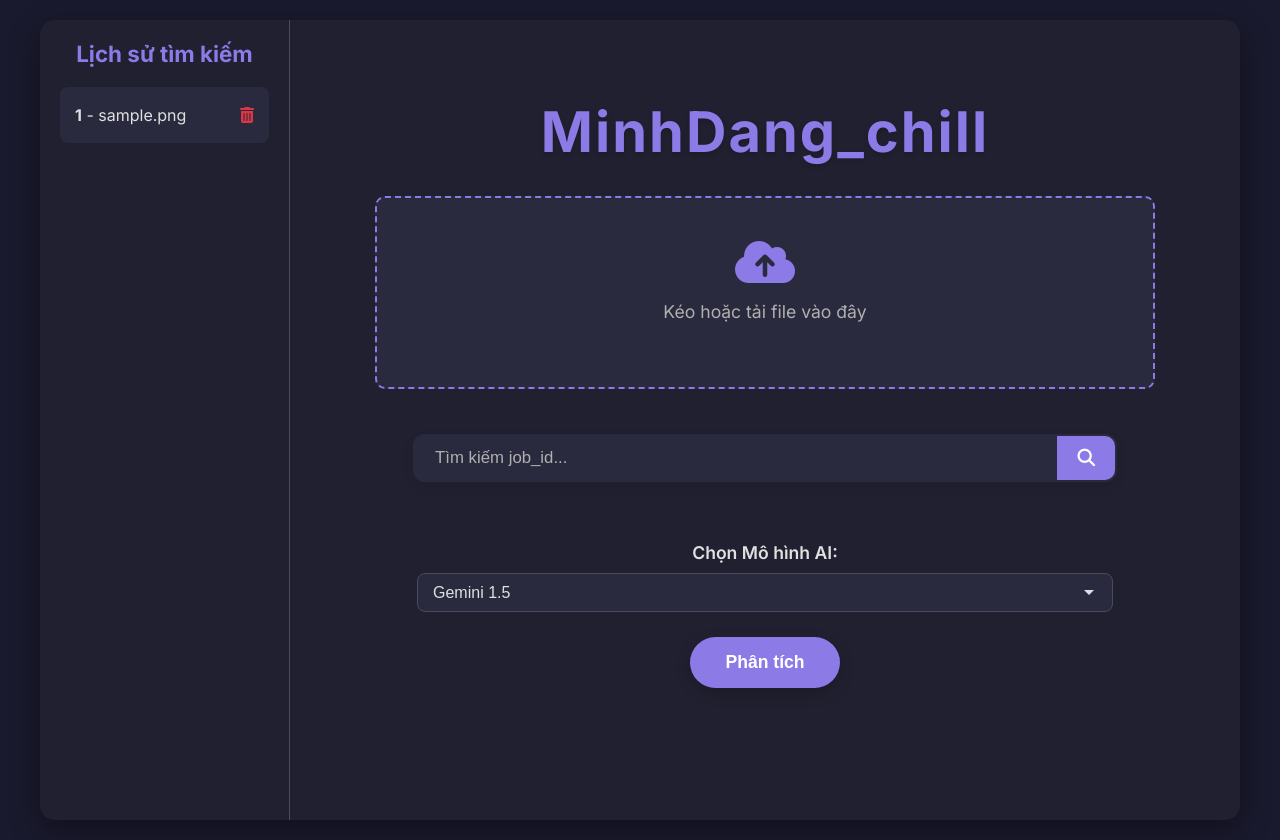
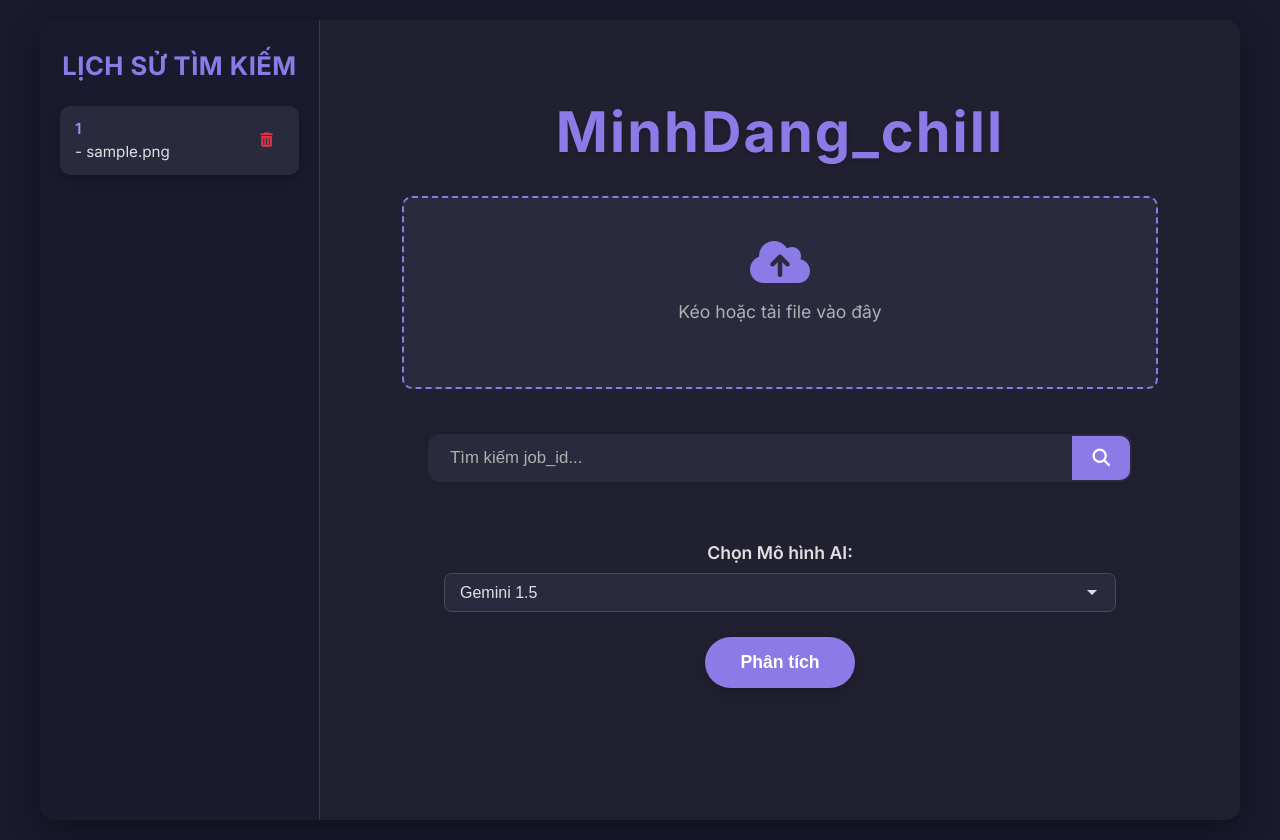
Before and after one commit to MinhDang134/Audio_text, a FastAPI app: page / in a window 1280 px wide. Run offline with FastAPI, Linux system fonts and the light colour scheme; tables that the repository leaves empty hold one stand-in row (values such as "Sample post").

Commit message:
update ui/ux

````diff
--- a/main.py
+++ b/main.py
@@ -54,7 +54,34 @@ except Exception as e:
     model_hai = None
 
 prompt_instructions = """
-*câu hỏi 1:* viết chi tiết toàn bộ cuộc hội thoại ra , chia ra người khách hàng là speaker 1 , còn nhân viên chăm sóc khách hàng là speaker 2 , phân tích chuẩn từng câu từng chữ nhất có thể , và hiển thị luôn thời gian đối tượng nói từng câu
+
+Bạn là một công cụ phân tích cuộc hội thoại. Nhiệm vụ của bạn là phân tích một đoạn hội thoại được cung cấp, xác định người nói (Speaker 1 là khách hàng, Speaker 2 là nhân viên chăm sóc khách hàng), ghi lại từng câu nói một cách chính xác và kèm theo thời gian tương ứng của mỗi câu. Kết quả phải được trả về dưới định dạng JSON chuẩn. xuống dòng đàng hoàng cho tôi nhé đừng in cả một cục
+
+---
+
+**Định dạng JSON mong muốn:**
+
+```json
+{
+  "conversation_id": "ID_cuoc_hoi_thoai_nay",
+  "speakers": {
+    "speaker1_role": "customer",
+    "speaker2_role": "customer_service_representative"
+  },
+  "dialogue": [
+    {
+      "speaker": "speaker1",
+      "timestamp": "HH:MM:SS",
+      "text": "Câu nói của speaker 1."
+    },
+    {
+      "speaker": "speaker2",
+      "timestamp": "HH:MM:SS",
+      "text": "Câu nói của speaker 2."
+    },
+    // ... các đoạn hội thoại tiếp theo
+  ]
+}
 """
 
 def send_to_webhook(payload: dict, job_id: str):
--- a/static/style.css
+++ b/static/style.css
@@ -7,7 +7,7 @@ body {
     margin: 0;
     display: flex;
     justify-content: center;
-    align-items: flex-end;
+    align-items: flex-start; /* Changed to flex-start for better top alignment */
     min-height: 100vh;
     box-sizing: border-box;
     padding: 20px;
@@ -23,24 +23,29 @@ body {
     border-radius: 15px;
     overflow: hidden;
     box-shadow: 0 10px 30px rgba(0, 0, 0, 0.4);
+    background-color: #202030; /* Added a background color for the wrapper */
 }
 
 .history-sidebar {
-    width: 250px;
-    background-color: #202030;
-    padding: 20px;
-    border-right: 1px solid #4a4a5c;
+    width: 280px; /* Tăng chiều rộng để nội dung dễ đọc hơn */
+    background-color: #1a1a2e; /* Nền tối hơn để tạo sự tương phản */
+    padding: 30px 20px; /* Tăng padding */
+    border-right: 1px solid #3a3a4a; /* Đường viền nhẹ nhàng hơn */
     overflow-y: auto;
     box-sizing: border-box;
     flex-shrink: 0;
+    position: relative; /* Thêm để đặt scrollbar */
 }
 
 .history-sidebar h2 {
     margin-top: 0;
-    font-size: 1.4em;
+    font-size: 1.6em; /* Cỡ chữ lớn hơn */
     color: #8c7ae6;
-    margin-bottom: 20px;
+    margin-bottom: 25px; /* Khoảng cách dưới lớn hơn */
     text-align: center;
+    font-weight: 700;
+    letter-spacing: 0.5px;
+    text-transform: uppercase;
 }
 
 .history-list {
@@ -49,42 +54,64 @@ body {
     margin: 0;
 }
 
-
 .history-item {
     display: flex;
     justify-content: space-between;
     align-items: center;
-    padding: 8px 0;
-    border-bottom: 1px solid #35354a;
-    background-color: #2a2a3e;
-    border-radius: 8px;
-    margin-bottom: 8px;
-    transition: background-color 0.2s ease, box-shadow 0.2s ease;
+    padding: 12px 15px; /* Tăng padding */
+    border-radius: 10px; /* Bo tròn nhiều hơn */
+    margin-bottom: 10px; /* Khoảng cách giữa các mục */
+    background-color: #2a2a3e; /* Nền của từng mục */
+    box-shadow: 0 4px 10px rgba(0, 0, 0, 0.2); /* Đổ bóng nhẹ nhàng */
+    transition: background-color 0.2s ease, transform 0.2s ease, box-shadow 0.2s ease;
+    position: relative; /* Để sử dụng pseudo-elements cho hiệu ứng */
+    overflow: hidden; /* Đảm bảo các hiệu ứng không tràn ra ngoài */
 }
 
-.history-item:last-child {
-    border-bottom: none;
+.history-item::before {
+    content: '';
+    position: absolute;
+    top: 0;
+    left: 0;
+    width: 3px; /* Đường viền màu ở bên trái */
+    height: 100%;
+    background-color: #8c7ae6; /* Màu chủ đạo */
+    transform: translateX(-100%);
+    transition: transform 0.3s ease-out;
 }
 
 .history-item:hover {
     background-color: #35354a;
-    box-shadow: 0 2px 8px rgba(0, 0, 0, 0.2);
+    transform: translateY(-3px); /* Nhấc lên nhẹ khi hover */
+    box-shadow: 0 6px 15px rgba(0, 0, 0, 0.3);
+}
+
+.history-item:hover::before {
+    transform: translateX(0); /* Hiển thị đường viền màu */
 }
 
 .history-item a {
     flex-grow: 1;
-    margin-right: 5px;
+    margin-right: 10px; /* Khoảng cách giữa text và nút xóa */
     color: #e0e0e0;
     text-decoration: none;
     display: block;
-    padding: 10px 15px;
-    border-radius: 8px;
+    font-size: 0.95em; /* Kích thước chữ nhỏ hơn một chút */
+    line-height: 1.4; /* Tăng line-height cho dễ đọc */
+    word-break: break-all;
     transition: color 0.2s ease;
-    word-break: break-all;
+    padding-right: 10px; /* Tránh text chạm vào nút xóa */
+}
+
+.history-item a strong {
+    color: #a491f0; /* Màu nổi bật cho job_id */
+    font-weight: 600;
+    display: block; /* Đảm bảo job_id xuống dòng */
+    margin-bottom: 2px;
 }
 
 .history-item a:hover {
-    color: #a491f0;
+    color: #b0b0b0; /* Màu chữ hơi mờ đi khi hover */
 }
 
 .delete-btn {
@@ -92,21 +119,43 @@ body {
     border: none;
     color: #dc3545;
     cursor: pointer;
-    font-size: 1em;
-    padding: 10px 15px;
-    border-radius: 8px;
-    transition: background-color 0.2s ease, transform 0.1s ease;
-    display: flex; /* To center icon */
+    font-size: 0.9em; /* Kích thước icon nhỏ hơn */
+    padding: 8px; /* Giảm padding */
+    border-radius: 50%; /* Làm tròn nút */
+    transition: background-color 0.2s ease, color 0.2s ease, transform 0.1s ease;
+    display: flex;
     align-items: center;
     justify-content: center;
     flex-shrink: 0;
+    width: 35px; /* Đảm bảo kích thước cố định */
+    height: 35px; /* Đảm bảo kích thước cố định */
 }
 
 .delete-btn:hover {
     background-color: rgba(220, 53, 69, 0.2);
+    color: #ff6b81; /* Màu đỏ sáng hơn khi hover */
 }
 .delete-btn:active {
     transform: translateY(1px);
+}
+
+/* Scrollbar styling for history sidebar */
+.history-sidebar::-webkit-scrollbar {
+    width: 6px;
+}
+
+.history-sidebar::-webkit-scrollbar-track {
+    background: #1a1a2e; /* Nền của thanh cuộn */
+    border-radius: 10px;
+}
+
+.history-sidebar::-webkit-scrollbar-thumb {
+    background: #4a4a5c; /* Màu của "cục" cuộn */
+    border-radius: 10px;
+}
+
+.history-sidebar::-webkit-scrollbar-thumb:hover {
+    background: #6c757d; /* Màu khi hover vào "cục" cuộn */
 }
 
 
````
